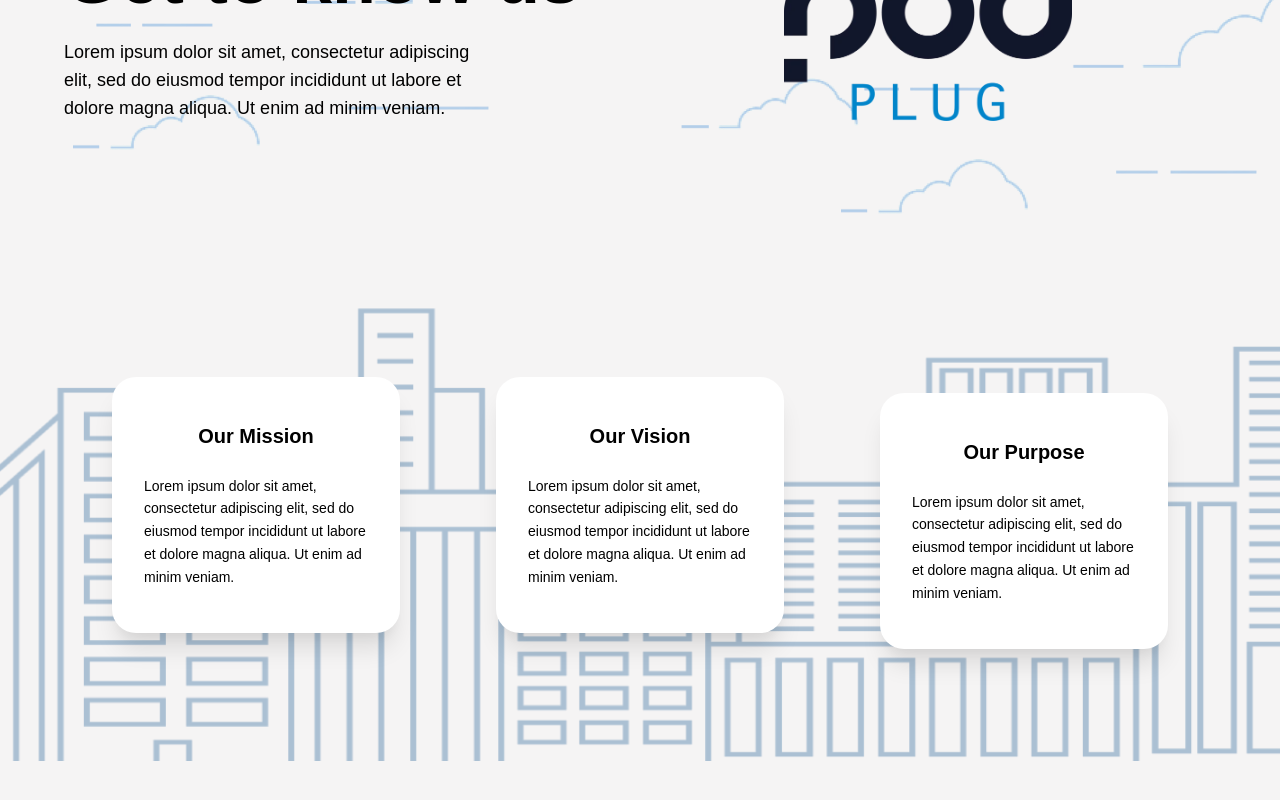
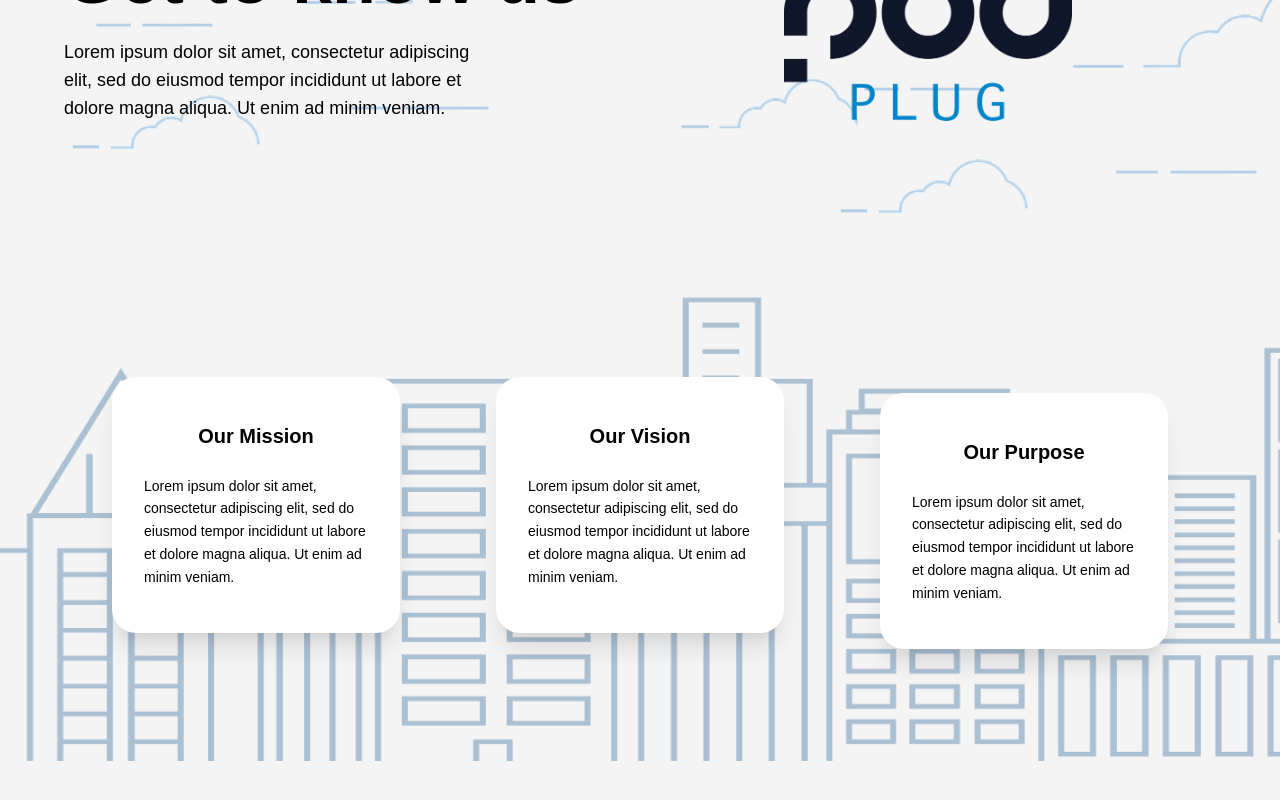
Before and after one commit to Cory-Accardo/pod_plug_main_client, a Next.js app: page /about in a window 1280 px wide. Shown: the part 330-1130 px from the top of the page. Built offline with nearby package versions, Linux system fonts and the light colour scheme.

Commit message:
Fix background image y clipping

```diff
--- a/pages/about.tsx
+++ b/pages/about.tsx
@@ -95,9 +95,9 @@ export default function About() {
             className="absolute w-full h-1/2 md:h-full left-0 top-1/2 md:top-0 z-bg opacity-30"
             style={{
               backgroundImage: 'url("skyline_full.png")',
-              backgroundSize: "cover",
+              backgroundSize: "auto auto",
               backgroundRepeat: "repeat-x",
-              backgroundPosition: "bottom",
+              backgroundPosition: "bottom left",
             }}
           />
           <div className="flex flex-col md:flex-row container justify-around relative z-content items-center">
```
